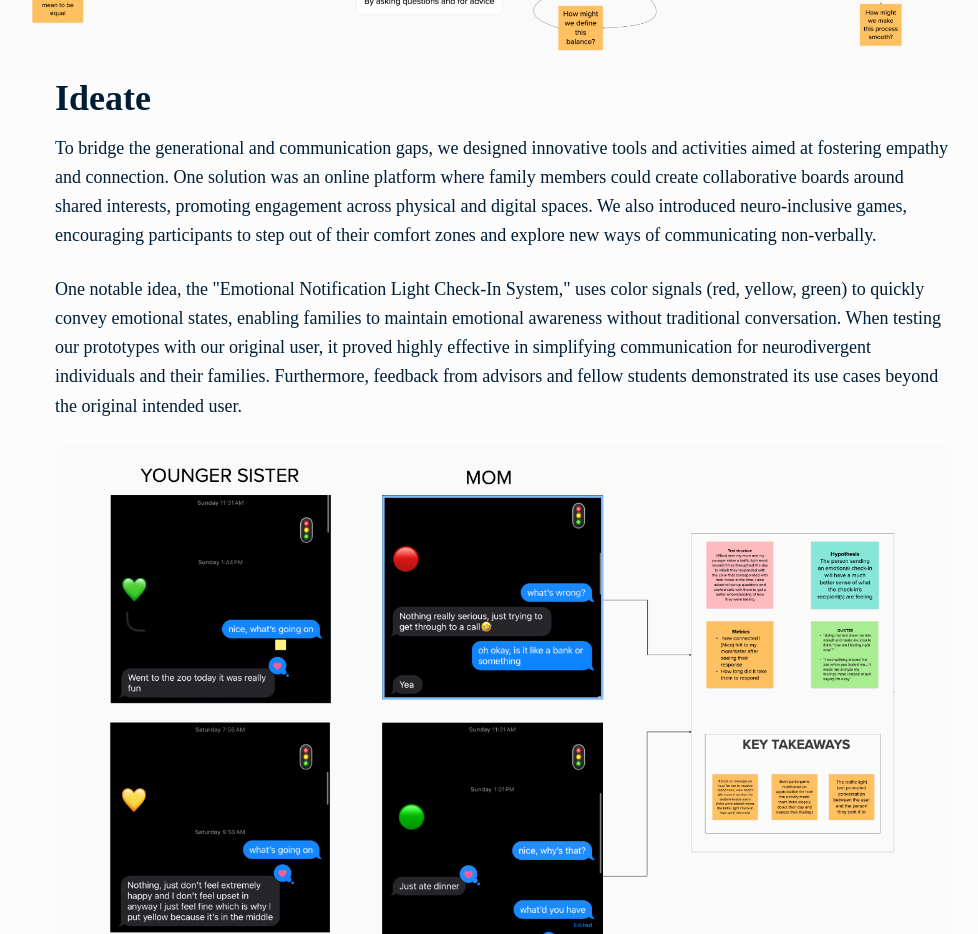
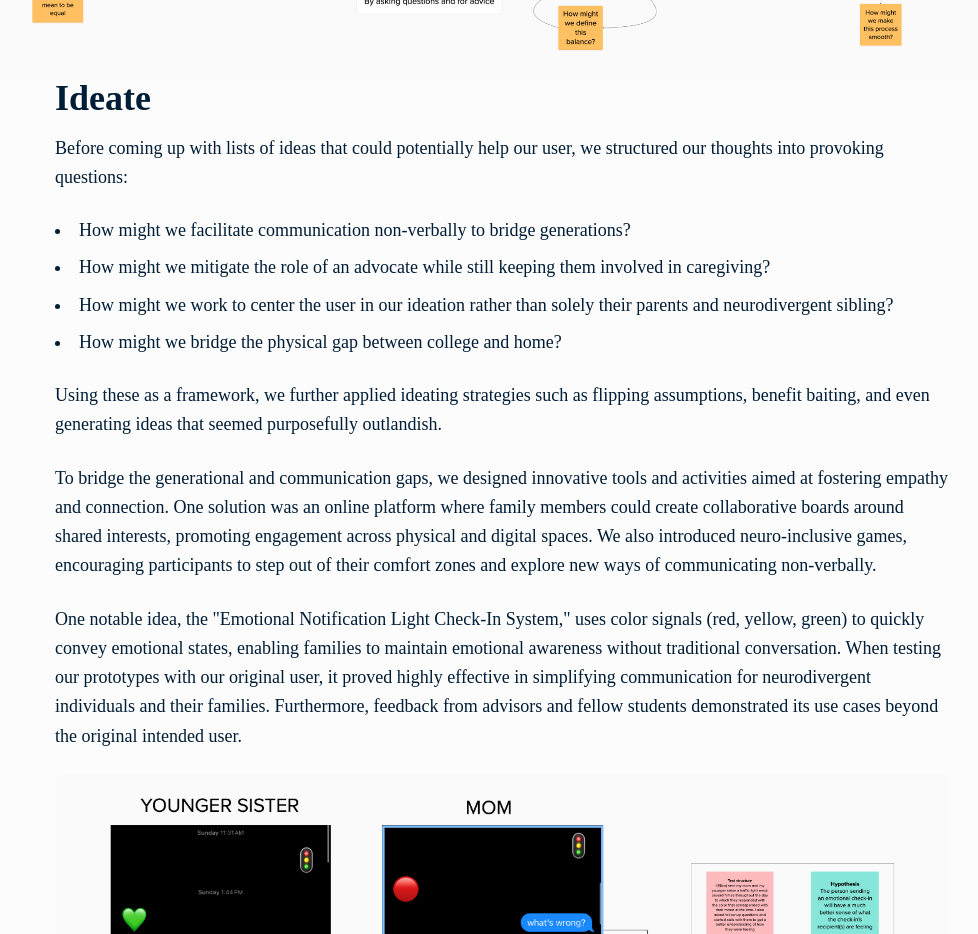
Before and after one commit to Jay23Suh/Portfolio-website, a React (Create React App) app: page /project-one in a window 1280 px wide. Shown: the part 2000-2934 px from the top of the page, without its empty margins (137-1115 px from the left). Built offline with nearby package versions, Linux system fonts and the light colour scheme; a web font is replaced by a local one.

Commit message:
more changes to 1

```diff
--- a/src/output.css
+++ b/src/output.css
@@ -775,6 +775,14 @@ video {
   transform: translate(var(--tw-translate-x), var(--tw-translate-y)) rotate(var(--tw-rotate)) skewX(var(--tw-skew-x)) skewY(var(--tw-skew-y)) scaleX(var(--tw-scale-x)) scaleY(var(--tw-scale-y));
 }
 
+.list-inside {
+  list-style-position: inside;
+}
+
+.list-disc {
+  list-style-type: disc;
+}
+
 .grid-cols-1 {
   grid-template-columns: repeat(1, minmax(0, 1fr));
 }
@@ -843,6 +851,12 @@ video {
   --tw-space-y-reverse: 0;
   margin-top: calc(2rem * calc(1 - var(--tw-space-y-reverse)));
   margin-bottom: calc(2rem * var(--tw-space-y-reverse));
+}
+
+.space-y-2 > :not([hidden]) ~ :not([hidden]) {
+  --tw-space-y-reverse: 0;
+  margin-top: calc(0.5rem * calc(1 - var(--tw-space-y-reverse)));
+  margin-bottom: calc(0.5rem * var(--tw-space-y-reverse));
 }
 
 .overflow-hidden {
--- a/src/pages/ProjectOne.tsx
+++ b/src/pages/ProjectOne.tsx
@@ -64,6 +64,22 @@ const ProjectOne: React.FC = () => {
             <section className="mb-16 max-w-4xl mx-auto">
                 <h2 className="text-4xl font-semibold mb-4 text-[#001d36]">Ideate</h2>
                 <p className="text-lg text-[#001d36] leading-relaxed mb-6">
+                    Before coming up with lists of ideas that could potentially help our user, we structured our thoughts into provoking questions:
+                </p>
+
+                {/* Bullet Points */}
+                <ul className="list-disc list-inside space-y-2 text-lg text-[#001d36] leading-relaxed mb-6">
+                    <li>How might we facilitate communication non-verbally to bridge generations?</li>
+                    <li>How might we mitigate the role of an advocate while still keeping them involved in caregiving?</li>
+                    <li>How might we work to center the user in our ideation rather than solely their parents and neurodivergent sibling?</li>
+                    <li>How might we bridge the physical gap between college and home?</li>
+                </ul>
+
+                <p className="text-lg text-[#001d36] leading-relaxed mb-6">
+                    Using these as a framework, we further applied ideating strategies such as flipping assumptions, benefit baiting, and even generating ideas that seemed purposefully outlandish.
+                </p>
+
+                <p className="text-lg text-[#001d36] leading-relaxed mb-6">
                     To bridge the generational and communication gaps, we designed innovative tools and activities aimed at fostering empathy and connection. One solution was an online platform where family members could create collaborative boards around shared interests, promoting engagement across physical and digital spaces. We also introduced neuro-inclusive games, encouraging participants to step out of their comfort zones and explore new ways of communicating non-verbally.
                 </p>
                 <p className="text-lg text-[#001d36] leading-relaxed mb-6">
```
